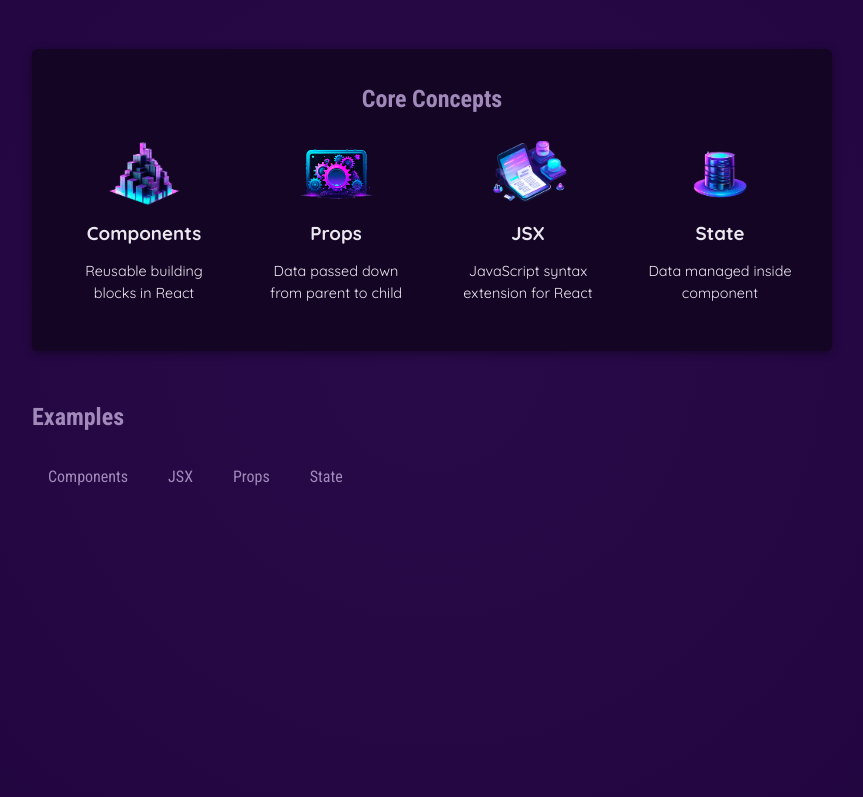
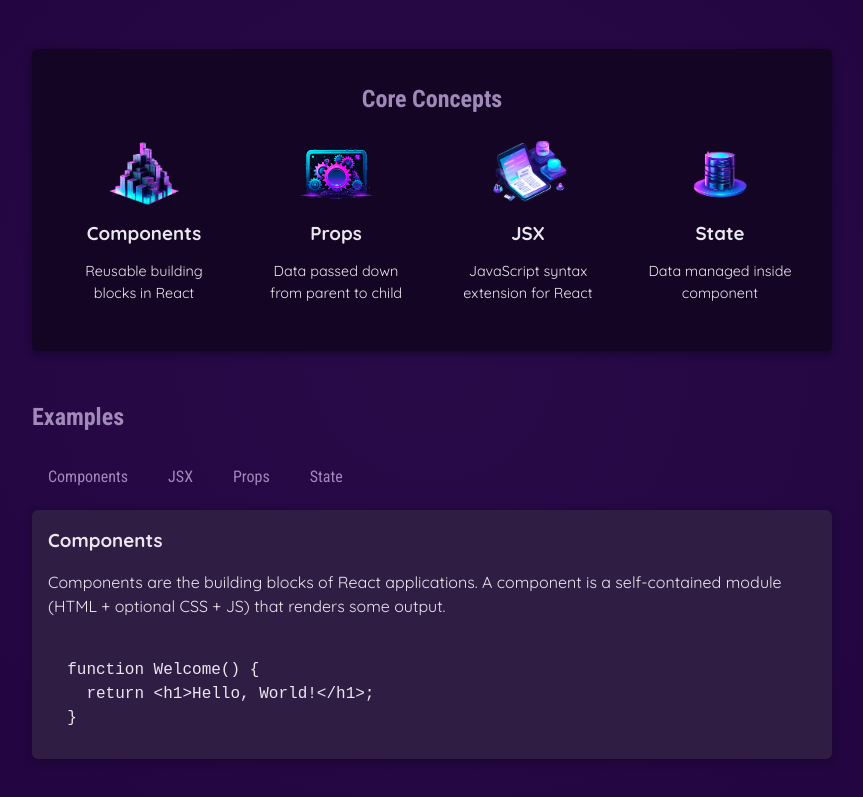
Before and after one commit to jiaakmal/basic-react-practice-, a React (Vite) app: page / in a window 1280 px wide. Shown: the part 283-1080 px from the top of the page, without its empty margins (208-1071 px from the left). Built offline with nearby package versions, Linux system fonts and the light colour scheme.

Commit message:
use state hook

```diff
--- a/src/App.jsx
+++ b/src/App.jsx
@@ -2,11 +2,22 @@
 import { CORE_CONCEPTS } from "./data";
 import { CoreConcept } from "./components/CoreConcept";
 import TabButton from "./components/TabButton";
+import { useState } from "react";
+import { EXAMPLES } from "./data";
 
 
 
 
 function App() {
+
+const [selectedTopic, setSelectedTopic] = useState('components');
+
+
+function handleSelect(selectedButton) {
+setSelectedTopic(selectedButton);
+  console.log(selectedButton);
+}
+
   return (
     <div>
       <Header />
@@ -27,11 +38,20 @@
         <section id="examples">
           <h2>Examples</h2>
           <menu>
-            <TabButton>Components</TabButton>
-            <TabButton>JSX</TabButton>
-            <TabButton>Props</TabButton>
-            <TabButton>State</TabButton>
+            <TabButton onSelect={()=>handleSelect('Components')}>Components</TabButton>
+            <TabButton onSelect={()=>handleSelect('jsx')}>JSX</TabButton>
+            <TabButton onSelect={()=>handleSelect('props')}>Props</TabButton>
+            <TabButton onSelect={()=>handleSelect('state')}>State</TabButton>
           </menu>
+          <div id="tab-content">
+            <h3>{EXAMPLES[selectedTopic].title}</h3>
+            <p>{EXAMPLES[selectedTopic].description}</p>
+            <pre>
+              <code>
+              {EXAMPLES[selectedTopic].code}
+              </code>
+            </pre>
+          </div>
         </section>
       </main>
     </div>
--- a/src/components/TabButton.jsx
+++ b/src/components/TabButton.jsx
@@ -1,5 +1,5 @@
-export default function TabButton({children}) {
+export default function TabButton({children, onSelect}) {
   return (
-    <li><button>{children}</button></li>
+    <li><button onClick={onSelect}>{children}</button></li>
   )
 }
```
